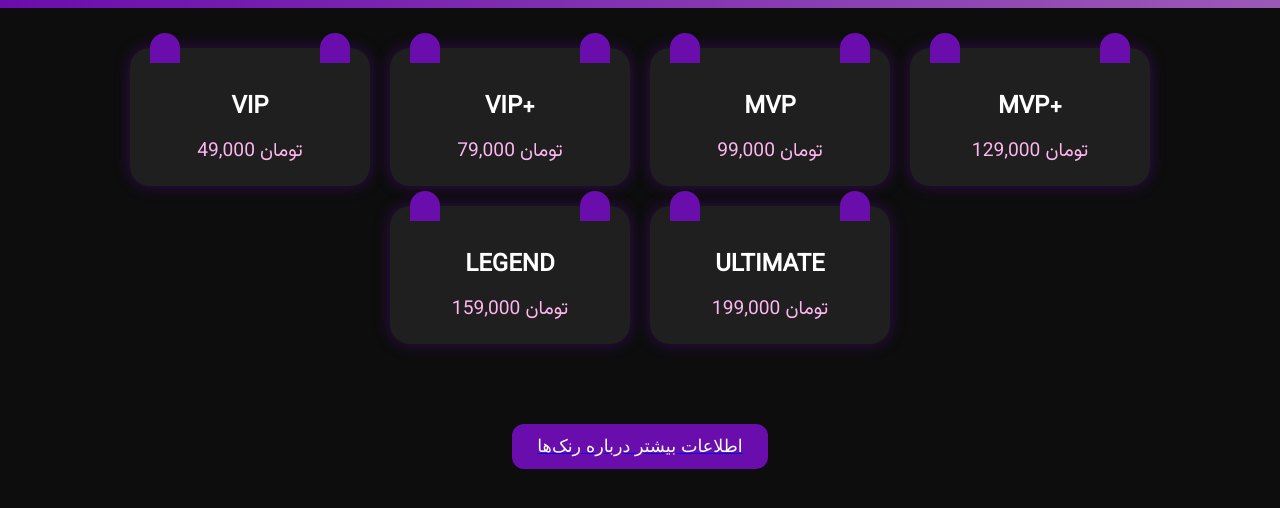
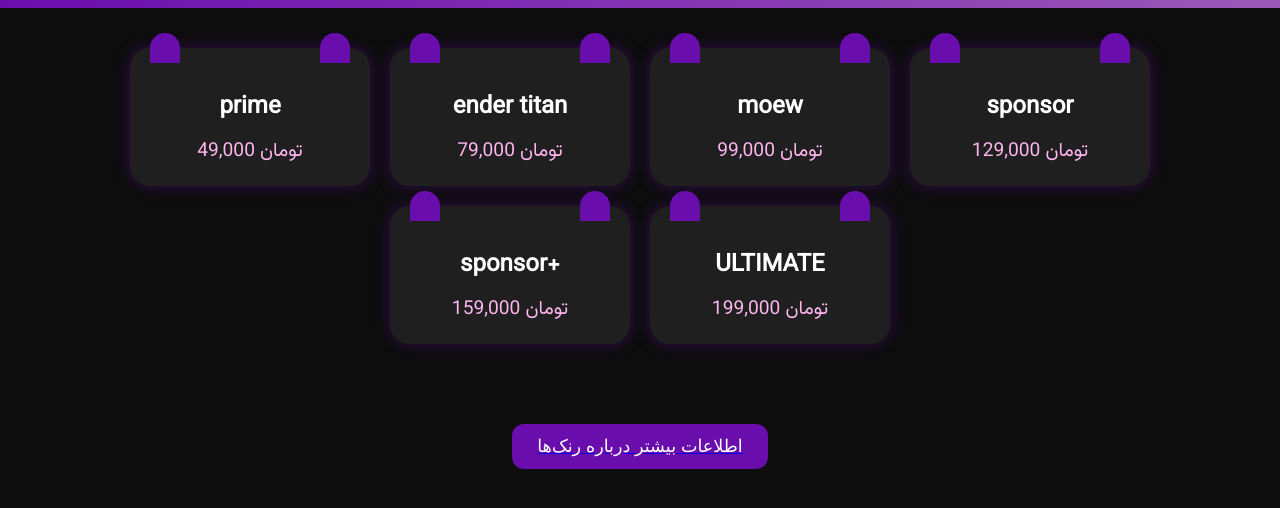
Before and after one commit to MeowLand1/MeowLand1.github.io, a plain HTML site: page ranks.html in a window 1280 px wide. Shown: the part 174-682 px from the top of the page. Drawn offline with Linux system fonts and the light colour scheme.

Commit message:
Update ranks.html

```diff
--- a/ranks.html
+++ b/ranks.html
@@ -142,23 +142,23 @@
 
   <section class="rank-container">
     <div class="rank-box">
-      <div class="rank-name">VIP</div>
+      <div class="rank-name">prime</div>
       <div class="rank-price">49,000 تومان</div>
     </div>
     <div class="rank-box">
-      <div class="rank-name">VIP+</div>
+      <div class="rank-name">ender titan</div>
       <div class="rank-price">79,000 تومان</div>
     </div>
     <div class="rank-box">
-      <div class="rank-name">MVP</div>
+      <div class="rank-name">moew</div>
       <div class="rank-price">99,000 تومان</div>
     </div>
     <div class="rank-box">
-      <div class="rank-name">MVP+</div>
+      <div class="rank-name">sponsor</div>
       <div class="rank-price">129,000 تومان</div>
     </div>
     <div class="rank-box">
-      <div class="rank-name">LEGEND</div>
+      <div class="rank-name">sponsor+</div>
       <div class="rank-price">159,000 تومان</div>
     </div>
     <div class="rank-box">
```
